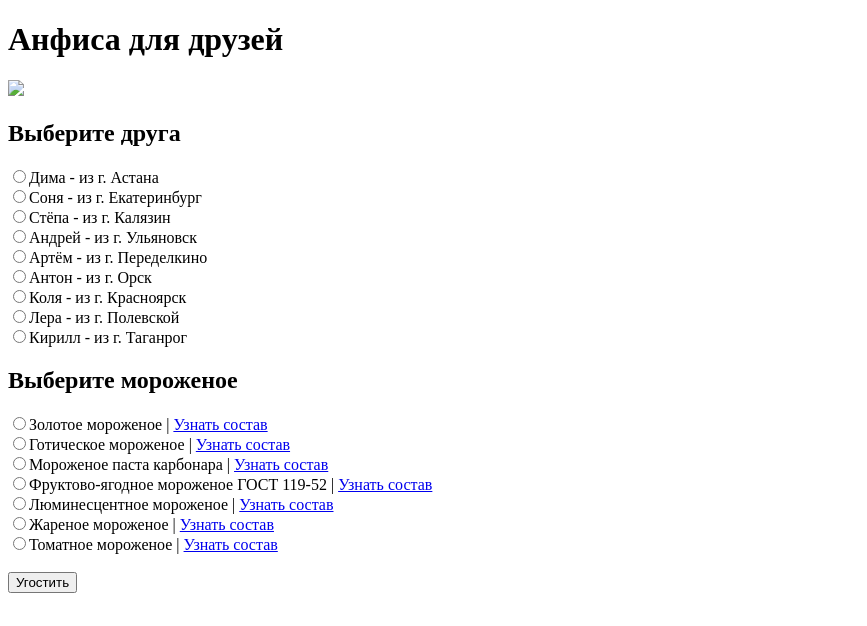
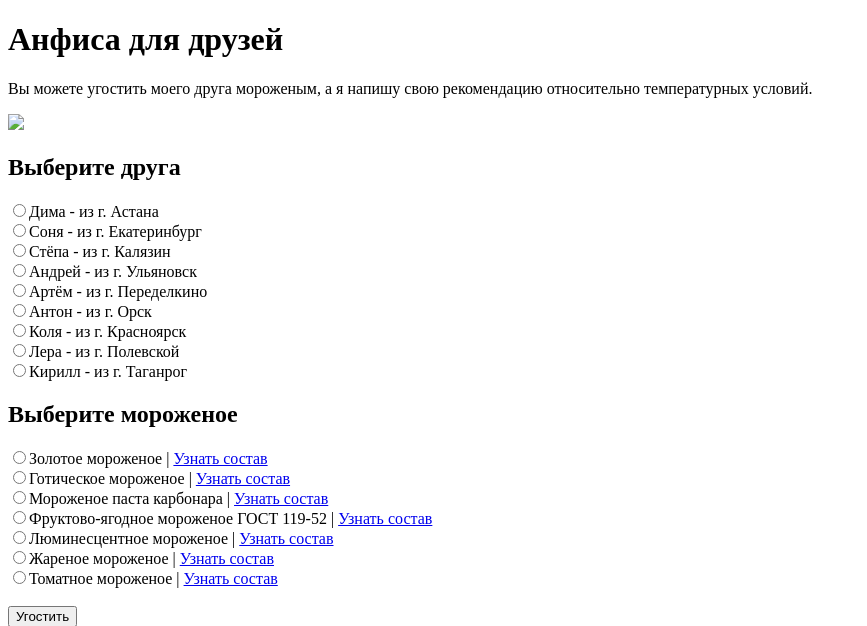
Before and after one commit to DanielMikh/Anfisa4Friends, a Django app: page / in a window 1280 px wide. Shown: the top 626 px of the page, without its empty margins (0-867 px from the left). Run offline with Django 3.2, Linux system fonts and the light colour scheme.

Commit message:
update description

```diff
--- a/templates/homepage/index.html
+++ b/templates/homepage/index.html
@@ -5,6 +5,9 @@
   </head>
   <body>
       <h1>Анфиса для друзей</h1>
+        {% if not friend_output %}
+          <p>Вы можете угостить моего друга мороженым, а я напишу свою рекомендацию относительно температурных условий.</p>
+        {% endif %}
        <img src="https://pictures.s3.yandex.net/resources/anfisa_1594642601.png">
        <br>
       <p>
```
